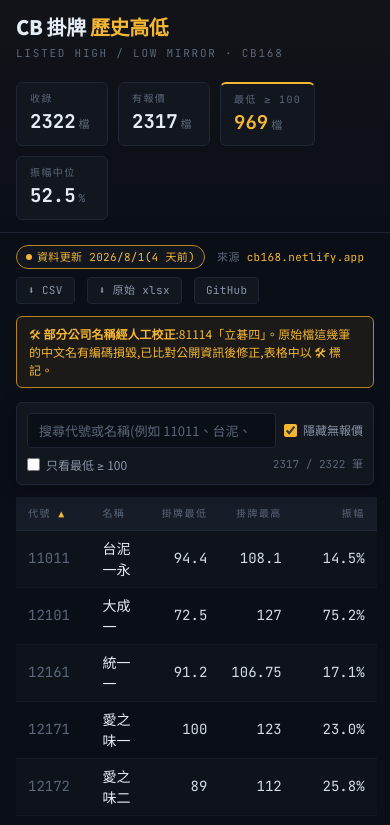
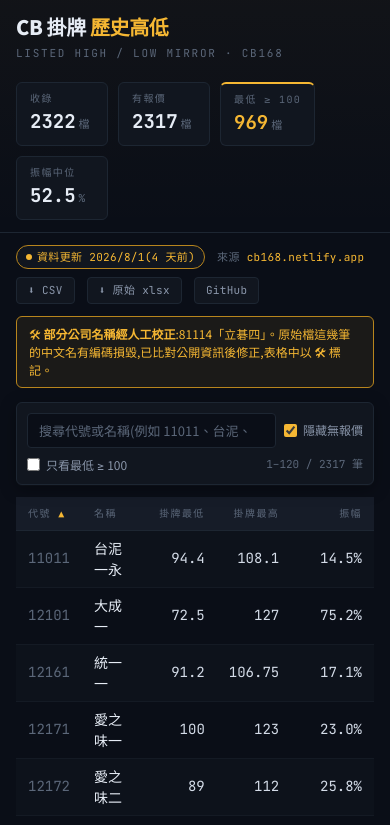
Before and after one commit to ianlife4/cb-history, a plain HTML site: page index.html in a window 390 px wide. Shown: the top 825 px of the page. Drawn offline with Linux system fonts and the light colour scheme.

Commit message:
修手機:全表 2,317 列在窄視窗重繪要 80 秒
實測(2026-08-05):同一次完整重繪,375px 寬要 79,821 ms、1280px 只要 402 ms —— 差 200 倍。
窄視窗下 table layout 的成本是超線性的,而開頁的第一次渲染就走這條路,
等於這頁在手機上不能用(要等 80 秒才出現內容,之後搜尋每敲一個字再等一次)。

根因不是這次改版造成的(2,317 列的窄表格本來就慢),但前一版把它放大了:
新增的區間條讓 DOM 從約 1.2 萬變 25,553 個元素,而且只用 CSS @media 把該欄
display:none —— 元素照建,手機付了全部成本卻看不到任何東西。

改法:
- 手機(<=720px)在 JS 端就不建區間條的 markup,不是靠 CSS 隱藏
- 手機每頁 120 列分頁;桌機維持一次全渲染,因為那是瀏覽器 Ctrl+F
  能搜到整張表的前提(手機沒有 Ctrl+F,分頁純賺)
- 搜尋加 180ms debounce,避免每個字元觸發全表重繪
- isMobile 在**每次 render 都重新判斷**,不能只靠 matchMedia 的 change 事件
  (實測改視窗尺寸時它不一定觸發,結果桌機停在手機的分頁模式)

驗證:
- 手機 375px:120 列 / 0 個區間條 / DOM 910 個元素(原 25,553,-96%)/ 分頁 1-120 of 2317
  翻頁 116ms、搜尋 debounce 後正確回第 1 頁
- 桌機 1280px:2,317 列 / 2,317 個區間條 / 分頁列隱藏 / 統計 2317 of 2322

Co-Authored-By: Claude Opus 5 <noreply@anthropic.com>

```diff
--- a/index.html
+++ b/index.html
@@ -146,6 +146,12 @@
   .rb .par::after { content: "100"; position: absolute; top: -1px; left: 3px;
                     font-family: var(--mono); font-size: 8px; color: var(--txt-dim); }
 
+  /* 分頁控制:只有手機會出現(桌機一次全渲染,見 render() 註解) */
+  #pager { display: none; align-items: center; justify-content: center; gap: 14px;
+           padding: 16px 0 4px; font-family: var(--mono); font-size: 12px; color: var(--txt-soft); }
+  #pager .btn { padding: 8px 16px; }
+  #pager .btn:disabled { opacity: .35; cursor: default; border-color: var(--line); color: var(--txt-dim); }
+
   .empty, .loading { text-align: center; padding: 48px; color: var(--txt-dim);
                      font-family: var(--mono); font-size: 12px; }
   footer { margin-top: 22px; padding-top: 14px; border-top: 1px solid var(--line);
@@ -212,6 +218,12 @@
     </tbody>
   </table>
 
+  <div id="pager" style="display:none">
+    <button id="pgPrev" class="btn">‹ 上一頁</button>
+    <span id="pgInfo"></span>
+    <button id="pgNext" class="btn">下一頁 ›</button>
+  </div>
+
   <footer>
     每天自動從 cb168 鏡像備份一次(資料沒變動就不會產生新的 commit,所以「資料更新」時間可能停在上次真正變動那天)。
     原始檔與清洗後的 JSON / CSV 都公開在 <a href="https://github.com/ianlife4/cb-history" target="_blank" rel="noopener">GitHub repo</a>。
@@ -223,9 +235,26 @@
   const $ = (s) => document.querySelector(s);
   const tbody = $('#tbody'), search = $('#search'),
         hideZero = $('#hide_zero'), onlyAbove = $('#only_above'),
-        stats = $('#stats'), noticeEl = $('#notice');
+        stats = $('#stats'), noticeEl = $('#notice'),
+        pager = $('#pager'), pgPrev = $('#pgPrev'), pgNext = $('#pgNext'), pgInfo = $('#pgInfo');
 
   let allItems = [], fixedCodes = new Set(), sortKey = '代號', sortDir = 'asc';
+
+  // ── 手機:分頁 + 不建區間條 ────────────────────────────────
+  // 實測(2026-08-05):全表 2,317 列在 375px 寬重繪一次要 **79,821 ms**,
+  // 同一件事在 1280px 只要 402 ms —— 差 200 倍。窄視窗下 table layout 的成本是超線性的,
+  // 而開頁的第一次渲染就會走這條路,等於手機上這頁不能用。
+  //
+  // 兩個對策:
+  //   1) 手機不建區間條的 markup。原本只用 CSS @media 把該欄 display:none,
+  //      元素還是照建 —— 每列多 4 個 div,DOM 從約 1.2 萬變 2.5 萬,
+  //      手機付了全部成本卻看不到任何東西。
+  //   2) 手機分頁(每頁 120 列)。桌機維持一次全渲染,因為那是瀏覽器 Ctrl+F
+  //      能搜到整張表的前提;手機沒有 Ctrl+F,分頁純賺。
+  const MQ_MOBILE = window.matchMedia('(max-width: 720px)');
+  let isMobile = MQ_MOBILE.matches;
+  const PAGE_SIZE = 120;
+  let page = 0;
 
   const esc = (s) => String(s == null ? '' : s)
     .replace(/&/g, '&amp;').replace(/</g, '&lt;').replace(/>/g, '&gt;').replace(/"/g, '&quot;');
@@ -273,26 +302,52 @@
       return sortDir === 'asc' ? av - bv : bv - av;
     });
 
-    stats.textContent = rows.length + ' / ' + allItems.length + ' 筆';
+    // 每次 render 都重新判斷寬度 —— 不能只靠 matchMedia 的 change 事件,
+    // 實測用開發工具改視窗尺寸時它不一定會觸發,結果桌機still停在手機的分頁模式。
+    isMobile = MQ_MOBILE.matches;
+
     if (rows.length === 0) {
+      stats.textContent = '0 / ' + allItems.length + ' 筆';
       tbody.innerHTML = '<tr><td colspan="6" class="empty">沒有符合條件的資料</td></tr>';
+      pager.style.display = 'none';
       return;
     }
+
+    // 手機才分頁;桌機一次全出,保住瀏覽器 Ctrl+F 搜整張表的能力
+    const total = rows.length;
+    const pages = isMobile ? Math.ceil(total / PAGE_SIZE) : 1;
+    if (page >= pages) page = 0;
+    const view = isMobile ? rows.slice(page * PAGE_SIZE, (page + 1) * PAGE_SIZE) : rows;
+
+    stats.textContent = isMobile
+      ? (page * PAGE_SIZE + 1) + '–' + (page * PAGE_SIZE + view.length) + ' / ' + total + ' 筆'
+      : total + ' / ' + allItems.length + ' 筆';
+
     const frag = document.createDocumentFragment();
-    for (const r of rows) {
+    for (const r of view) {
       const tr = document.createElement('tr');
       if (fixedCodes.has(r['代號'])) tr.classList.add('fixed');
       const lo = r['掛牌最低'], hi = r['掛牌最高'];
       tr.innerHTML =
         `<td class="code">${esc(fmt(r['代號']))}</td>` +
         `<td class="name">${esc(fmt(r['名稱']))}</td>` +
-        `<td class="range">${rangeBar(lo, hi)}</td>` +
+        // 手機:整格留空,不建區間條的 4 個 div(該欄本來就被 CSS 隱藏)
+        `<td class="range">${isMobile ? '' : rangeBar(lo, hi)}</td>` +
         `<td class="num${r._quoted ? '' : ' dim'}">${esc(fmt(lo))}</td>` +
         `<td class="num${r._quoted ? '' : ' dim'}">${esc(fmt(hi))}</td>` +
         `<td class="num${r._amp == null ? ' dim' : ''}">${r._amp == null ? '—' : r._amp.toFixed(1) + '%'}</td>`;
       frag.appendChild(tr);
     }
     tbody.replaceChildren(frag);
+
+    if (pages > 1) {
+      pager.style.display = 'flex';
+      pgInfo.textContent = (page + 1) + ' / ' + pages;
+      pgPrev.disabled = page === 0;
+      pgNext.disabled = page >= pages - 1;
+    } else {
+      pager.style.display = 'none';
+    }
   }
 
   document.querySelectorAll('thead th').forEach(th => {
@@ -307,9 +362,18 @@
       render();
     });
   });
-  search.addEventListener('input', render);
-  hideZero.addEventListener('change', render);
-  onlyAbove.addEventListener('change', render);
+  // 搜尋要 debounce —— 每敲一個字就重繪全表,在手機上是 80 秒級的成本
+  let sTimer = null;
+  search.addEventListener('input', function(){
+    clearTimeout(sTimer);
+    sTimer = setTimeout(function(){ page = 0; render(); }, 180);
+  });
+  hideZero.addEventListener('change', function(){ page = 0; render(); });
+  onlyAbove.addEventListener('change', function(){ page = 0; render(); });
+  pgPrev.addEventListener('click', function(){ if (page > 0) { page--; render(); window.scrollTo(0,0); } });
+  pgNext.addEventListener('click', function(){ page++; render(); window.scrollTo(0,0); });
+  // 轉螢幕方向 / 改視窗寬度時,分頁與區間條的策略要跟著換
+  MQ_MOBILE.addEventListener('change', function(e){ isMobile = e.matches; page = 0; render(); });
 
   const median = (arr) => {
     if (!arr.length) return null;
```
